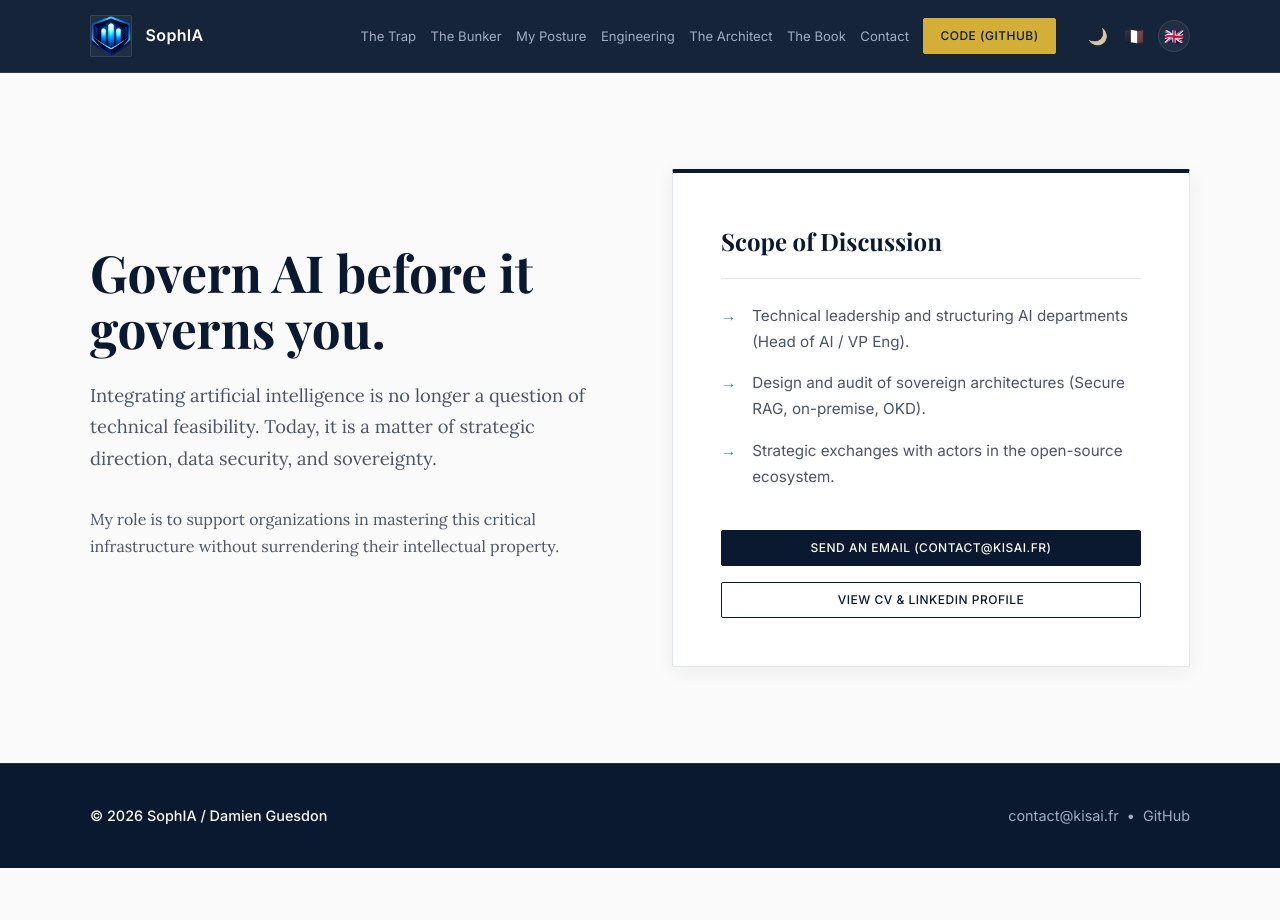
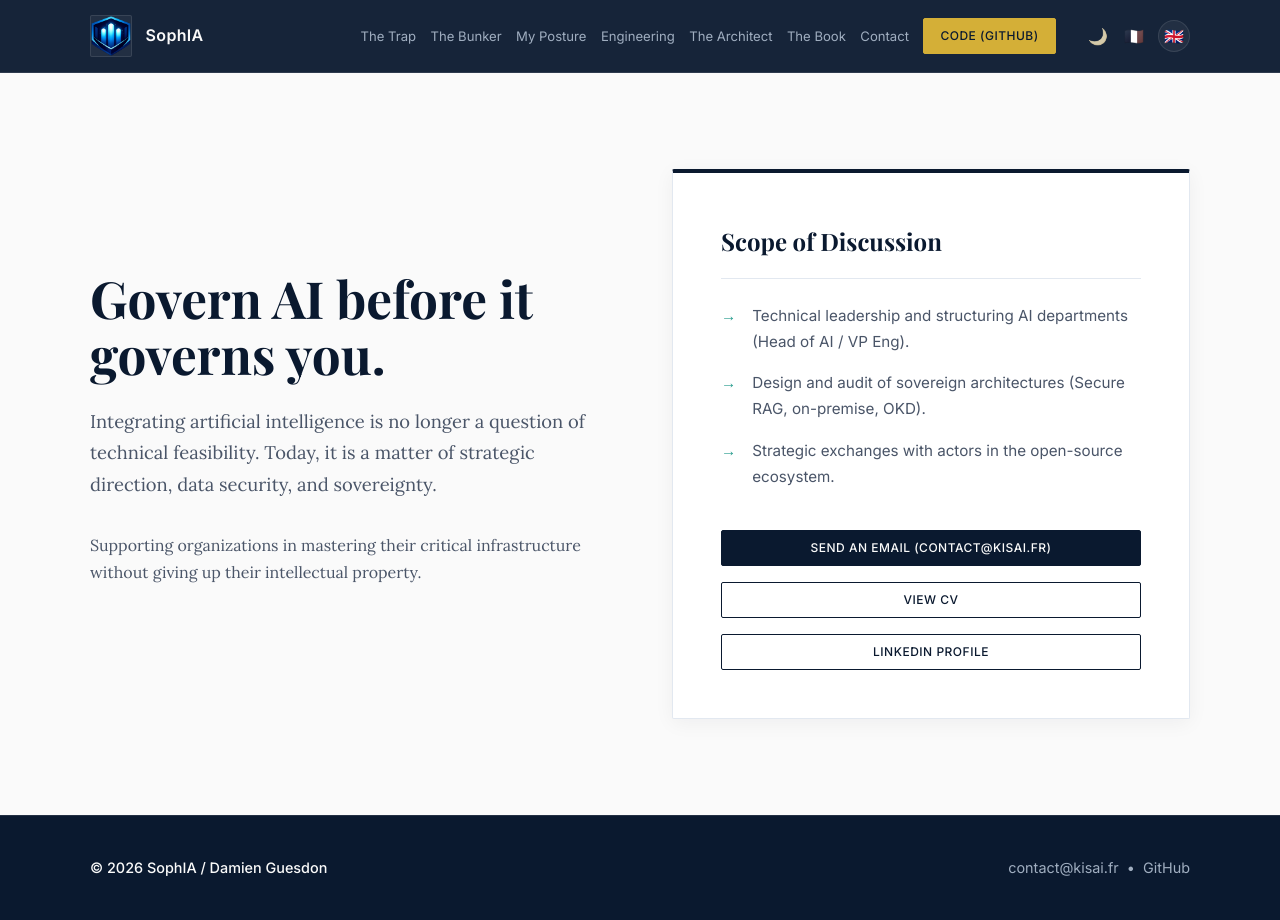
Before and after one commit to Kisai-DG-SLU/SophIA, a Jekyll site: the page built from contact.html, in a window 1280 px wide. Built offline with Jekyll 4.4.1, drawn with Linux system fonts in a browser that asks for light colours.

Commit message:
Split CV/LinkedIn button into two, reformulate subintro to impersonal

```diff
--- a/_includes/i18n/contact.js
+++ b/_includes/i18n/contact.js
@@ -3,26 +3,28 @@ const pageTranslations = {
     contact: {
           title: "Gouverner l'IA avant qu'elle ne vous gouverne.",
           intro: "L'intégration de l'intelligence artificielle n'est plus une question de faisabilité technique. C'est aujourd'hui un enjeu de direction stratégique, de sécurité des données et de souveraineté.",
-          subintro: "Mon rôle est d'accompagner les organisations pour qu'elles maîtrisent cette infrastructure critique, sans céder leur propriété intellectuelle.",
+          subintro: "Accompagner les organisations pour qu'elles maîtrisent leur infrastructure critique, sans céder leur propriété intellectuelle.",
           cardTitle: "Cadre d'intervention",
           scope1: "Direction technique et structuration de pôles IA (Head of AI / VP Eng).",
           scope2: "Conception et audit d'architectures souveraines (RAG sécurisé, on-premise, OKD).",
           scope3: "Échanges stratégiques avec les acteurs de l'écosystème open-source.",
           emailBtn: "Envoyer un email (contact@kisai.fr)",
-          linkedinBtn: "Consulter le CV & Profil LinkedIn"
+          cvBtn: "Consulter le CV",
+          linkedinBtn: "Profil LinkedIn"
         },
   },
   en: {
     contact: {
           title: "Govern AI before it governs you.",
           intro: "Integrating artificial intelligence is no longer a question of technical feasibility. Today, it is a matter of strategic direction, data security, and sovereignty.",
-          subintro: "My role is to support organizations in mastering this critical infrastructure without surrendering their intellectual property.",
+          subintro: "Supporting organizations in mastering their critical infrastructure without giving up their intellectual property.",
           cardTitle: "Scope of Discussion",
           scope1: "Technical leadership and structuring AI departments (Head of AI / VP Eng).",
           scope2: "Design and audit of sovereign architectures (Secure RAG, on-premise, OKD).",
           scope3: "Strategic exchanges with actors in the open-source ecosystem.",
           emailBtn: "Send an email (contact@kisai.fr)",
-          linkedinBtn: "View CV & LinkedIn Profile"
+          cvBtn: "View CV",
+          linkedinBtn: "LinkedIn Profile"
         },
   }
 };
--- a/contact.html
+++ b/contact.html
@@ -34,7 +34,8 @@ custom_i18n: contact
 
           <div class="action-group">
             <a href="mailto:contact@kisai.fr" class="btn btn-primary" data-i18n="contact.emailBtn">Envoyer un email (contact@kisai.fr)</a>
-            <a href="https://damienguesdon.github.io/" target="_blank" rel="noopener noreferrer" class="btn btn-secondary" data-i18n="contact.linkedinBtn">Consulter le CV & Profil LinkedIn</a>
+            <a href="https://damienguesdon.github.io/" target="_blank" rel="noopener noreferrer" class="btn btn-secondary" data-i18n="contact.cvBtn">Consulter le CV</a>
+            <a href="https://www.linkedin.com/in/damienguesdon/" target="_blank" rel="noopener noreferrer" class="btn btn-secondary" data-i18n="contact.linkedinBtn">Profil LinkedIn</a>
           </div>
         </div>
 
```
Also changed, not shown: other parts of contact.html (+1 -1 lines).
